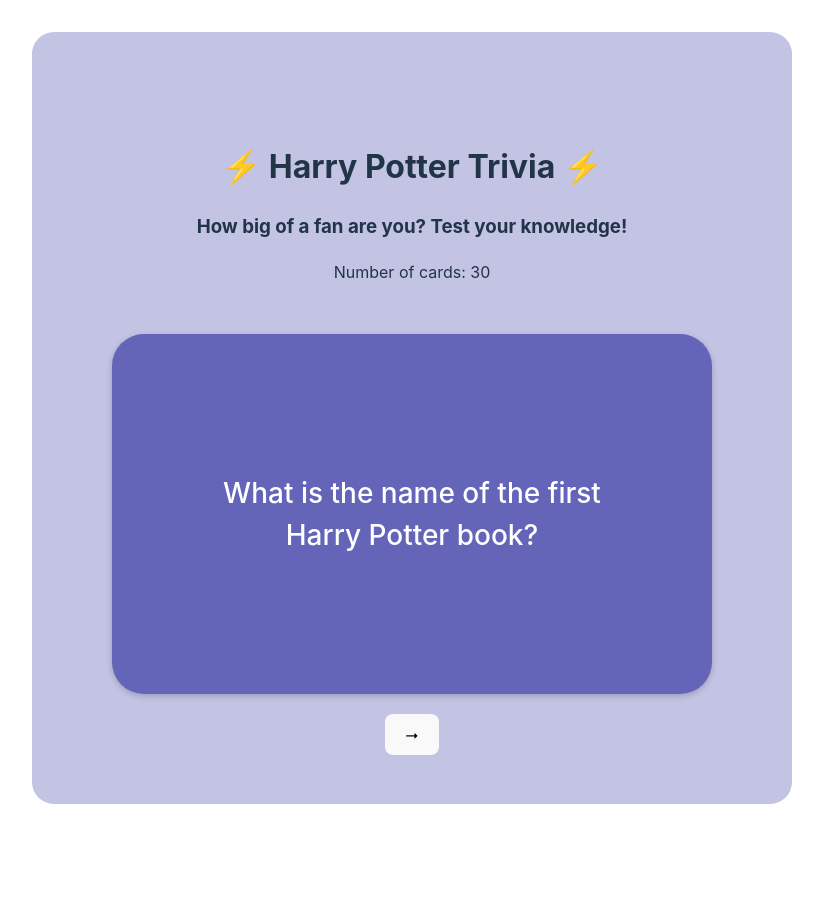
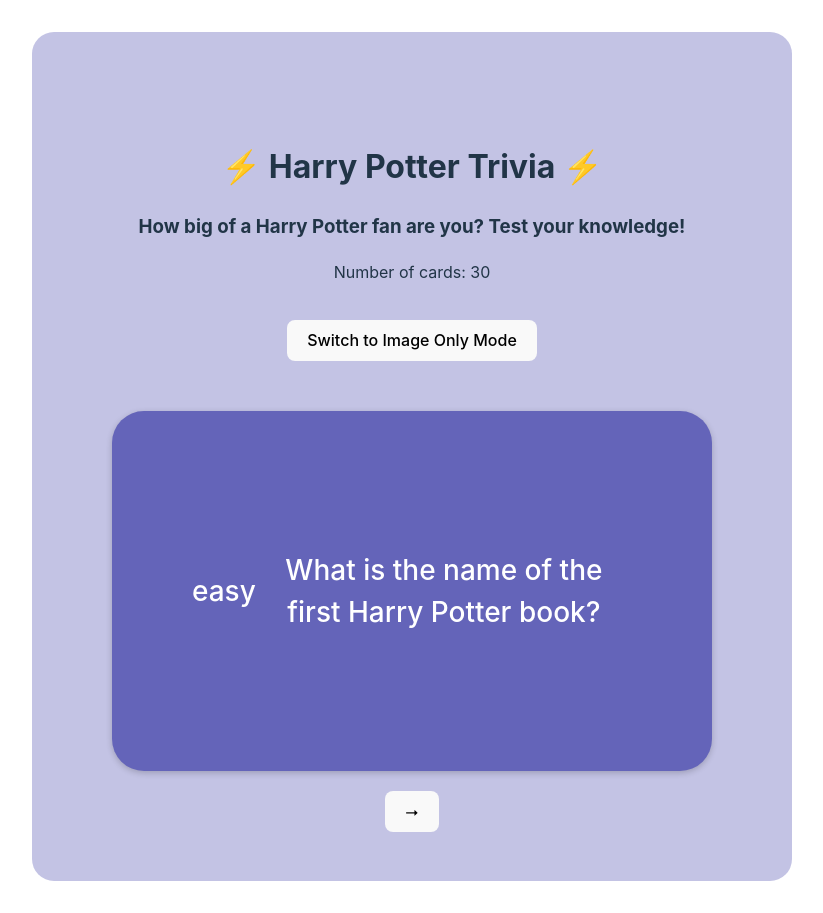
Before and after one commit to h42codes/project-flashcards, a React (Vite) app: page / in a window 1280 px wide. Shown: the whole page, without its empty margins (228-1051 px from the left). Before the commit the page ends 836 px from the top, so only its background shows below. Built offline with nearby package versions, Linux system fonts and the light colour scheme.

Commit message:
Handle game mode switch

```diff
--- a/src/App.jsx
+++ b/src/App.jsx
@@ -2,25 +2,29 @@
 import "./App.css";
 import Flashcard from "./components/Flashcard";
 import triviaData from "./data/triviaData.json";
+import imageTriviaData from "./data/imageTriviaData.json";
 // import triviaData from "./data/triviaData.jsx";
 
 function App() {
-  const getRandomIndex = () => {
-    let nextRandomIndex;
-    do {
-      nextRandomIndex = Math.floor(Math.random() * triviaData.length);
-    } while (nextRandomIndex === cardIndex);
-    setCardIndex(nextRandomIndex);
-    return nextRandomIndex;
+  const [gameData, setGameData] = useState(triviaData);
+  const handleSwitch = () => {
+    if (gameData == triviaData) {
+      setGameData(imageTriviaData);
+    } else {
+      setGameData(triviaData);
+    }
   };
 
   return (
     <div className="App">
       <h1>⚡️ Harry Potter Trivia ⚡️</h1>
-      <h3>How big of a fan are you? Test your knowledge!</h3>
-      <p>Number of cards: {triviaData.length}</p>
+      <h3>How big of a Harry Potter fan are you? Test your knowledge!</h3>
+      <p>Number of cards: {gameData.length}</p>
+      <button onClick={handleSwitch}>
+        Switch to {gameData == triviaData ? "Image" : "Text"} Only Mode
+      </button>
       {/* <p>Cards marked as pass</p> */}
-      <Flashcard data={triviaData} />
+      <Flashcard data={gameData} />
 
       {/* <footer>
         Photo by{" "}
--- a/src/components/Flashcard.jsx
+++ b/src/components/Flashcard.jsx
@@ -28,7 +28,18 @@
         className={`card ${isFlipped ? "flipped" : ""}`}
         onClick={handleCardClick}
       >
-        <div className="card-front">{data[cardIndex].question}</div>
+        {data[cardIndex].isImage ? (
+          <div className={`card-front ${data[cardIndex].category}`}>
+            <div className="category">{data[cardIndex].category}</div>
+            <img src={data[cardIndex].question}></img>
+          </div>
+        ) : (
+          <div className={`card-front ${data[cardIndex].category}`}>
+            <div className="category">{data[cardIndex].category}</div>
+            <div className="question">{data[cardIndex].question}</div>
+          </div>
+        )}
+
         <div className="card-back">
           {isFlipped ? data[cardIndex].answer : ""}
         </div>
```
